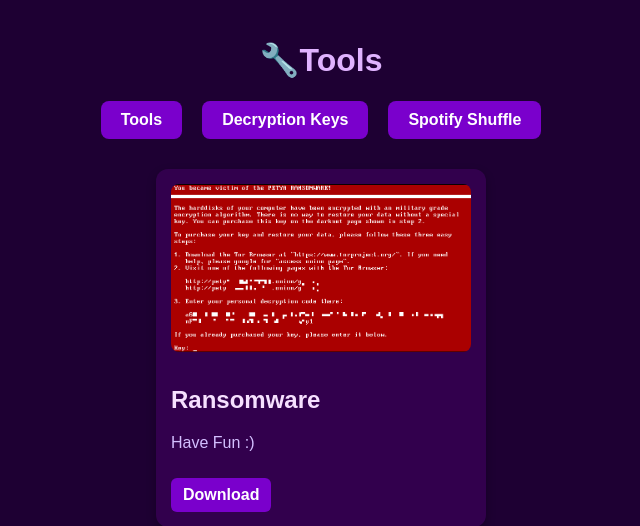
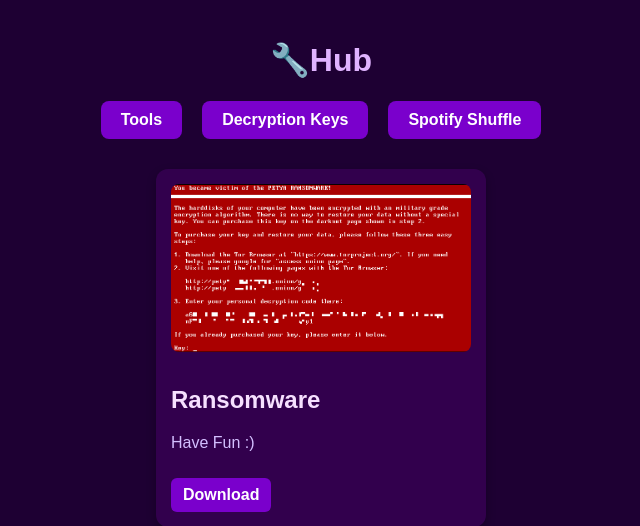
Before and after one commit to Ropzx/lock, a Flask app: page / in a window 1280 px wide. Shown: the top 526 px of the page, without its empty margins (319-959 px from the left). Run offline with Flask 3, Linux system fonts and the light colour scheme.

Commit message:
Update index.html

```diff
--- a/templates/index.html
+++ b/templates/index.html
@@ -122,7 +122,7 @@
 </head>
 
 <body>
-  <h1>🔧Tools</h1>
+  <h1>🔧Hub</h1>
 
   <div class="top-buttons">
     <button onclick="showTools()">Tools</button>
```
